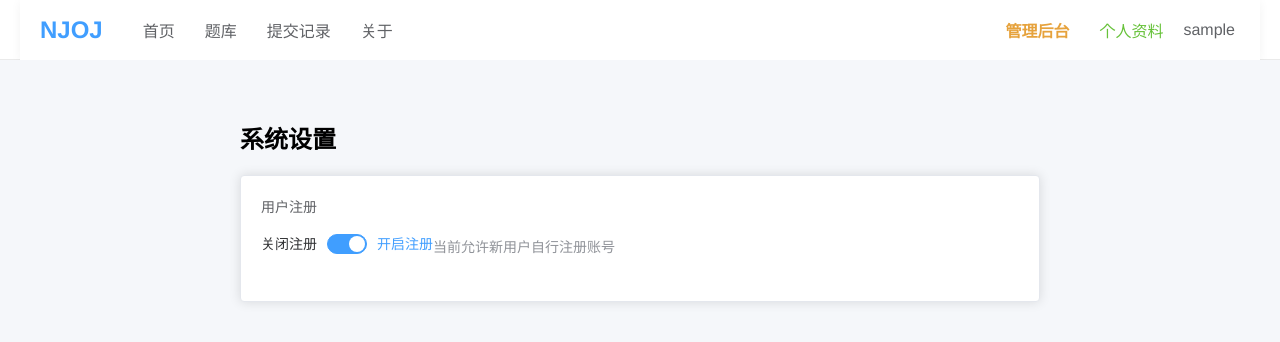
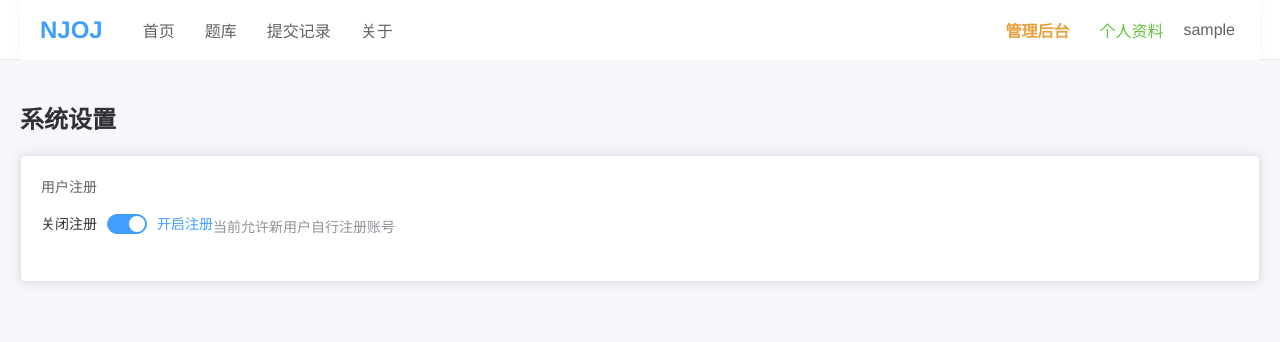
Before and after one commit to Nqn7mi-mylove/NJOJ, a Vue app in the folder frontend/: page /admin/settings in a window 1280 px wide. Shown: the top 342 px of the page. Built offline with nearby package versions, Linux system fonts and the light colour scheme; no server answers; sample sign-in values are in the browser's storage; the HTML template or start-up script is replaced by a standard one.

Commit message:
改进：优化管理后台页面

```diff
--- a/frontend/src/App.vue
+++ b/frontend/src/App.vue
@@ -34,26 +34,25 @@ html, body {
   padding: 0;
   height: 100%;
   width: 100%;
-  overflow-x: hidden;
   font-family: 'Helvetica Neue', Helvetica, Arial, sans-serif;
+  overflow: hidden;
 }
 
 #app {
-  min-height: 100vh;
+  height: 100%;
   width: 100%;
-  overflow-x: hidden;
   display: flex;
   flex-direction: column;
+  overflow: hidden;
 }
 
 .layout-container {
   display: flex;
   flex-direction: column;
   flex: 1;
-  min-height: 100vh;
+  height: 100%;
   position: relative;
   width: 100%;
-  max-width: 100%;
   box-sizing: border-box;
 }
 
@@ -66,6 +65,7 @@ html, body {
   padding: 20px;
   background-color: #f5f7fa;
   flex: 1;
+  overflow-y: auto;
   overflow-x: hidden;
   box-sizing: border-box;
   width: 100%;
--- a/frontend/src/views/admin/SystemSettingsView.vue
+++ b/frontend/src/views/admin/SystemSettingsView.vue
@@ -1,5 +1,5 @@
 <template>
-  <div class="system-settings-container">
+  <div class="system-settings-view">
     <h1>系统设置</h1>
 
     <el-card class="settings-card">
@@ -7,7 +7,7 @@
         <el-skeleton :rows="3" animated />
       </div>
       <div v-else>
-        <el-form label-position="top" :model="settings" ref="settingsForm">
+        <el-form label-position="top" :model="settings" ref="settingsForm" class="settings-form">
           <el-form-item label="用户注册">
             <el-switch
               v-model="settings.allow_signup"
@@ -73,14 +73,25 @@ export default {
 </script>
 
 <style scoped>
-.system-settings-container {
-  max-width: 800px;
+.system-settings-view {
+  width: 100%;
   margin: 0 auto;
-  padding: 20px;
+  padding: 0;
+}
+
+h1 {
+  margin-bottom: 20px;
+  color: #303133;
 }
 
 .settings-card {
-  margin-top: 20px;
+  margin-bottom: 20px;
+  max-width: 100%;
+  overflow: visible;
+}
+
+.settings-form {
+  width: 100%;
 }
 
 .loading-container {
```
